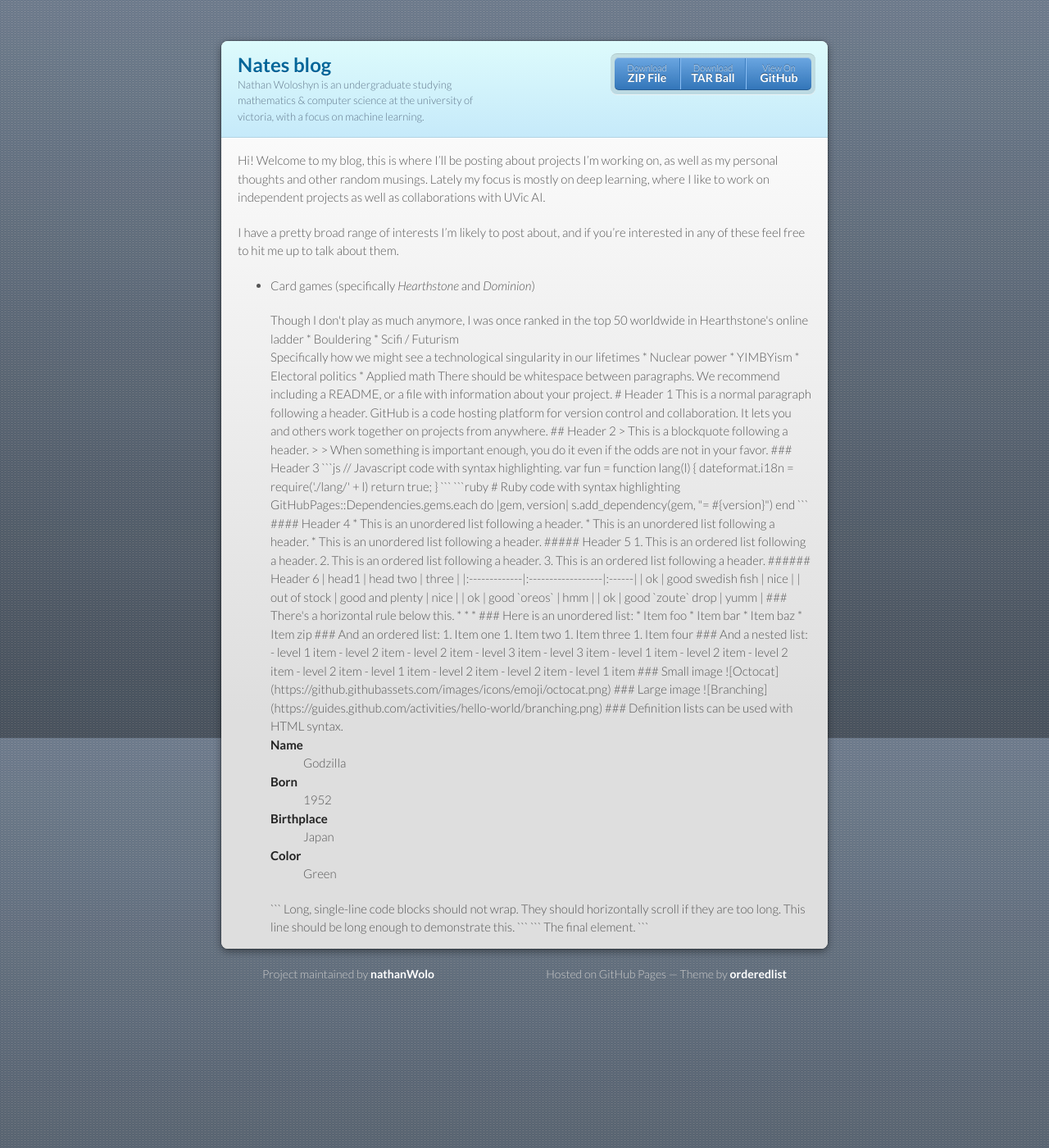
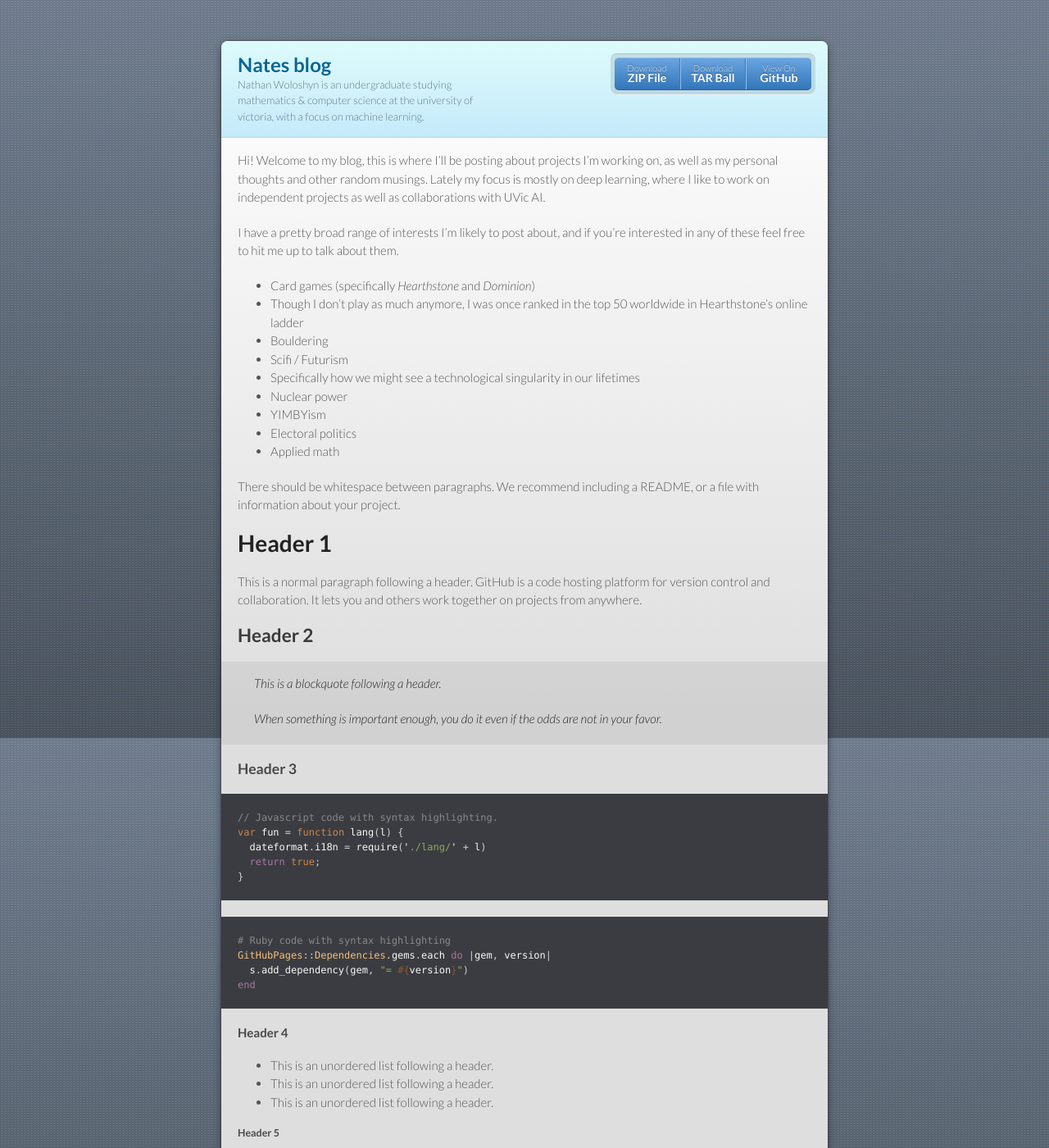
Before and after one commit to nathanWolo/blog, a Jekyll site: the page built from index.md, in a window 1280 px wide and 1400 px high. Shown: the whole window at 82% size. Built offline with Jekyll 4.4.1, drawn with Linux system fonts in a browser that asks for light colours; part of the change alters nothing that is shown; some of the changed text lies outside the part shown.

Commit message:
fixing formatting errors

```diff
--- a/index.md
+++ b/index.md
@@ -9,10 +9,10 @@ Lately my focus is mostly on deep learning, where I like to work on independent
 
 I have a pretty broad range of interests I'm likely to post about, and if you're interested in any of these feel free to hit me up to talk about them.
 *   Card games (specifically *Hearthstone* and *Dominion*)
-<DD> Though I don't play as much anymore, I was once ranked in the top 50 worldwide in Hearthstone's online ladder
+*       Though I don't play as much anymore, I was once ranked in the top 50 worldwide in Hearthstone's online ladder
 *   Bouldering
 *   Scifi / Futurism
-<DD> Specifically how we might see a technological singularity in our lifetimes
+*      Specifically how we might see a technological singularity in our lifetimes
 *   Nuclear power
 *   YIMBYism
 *   Electoral politics
```
